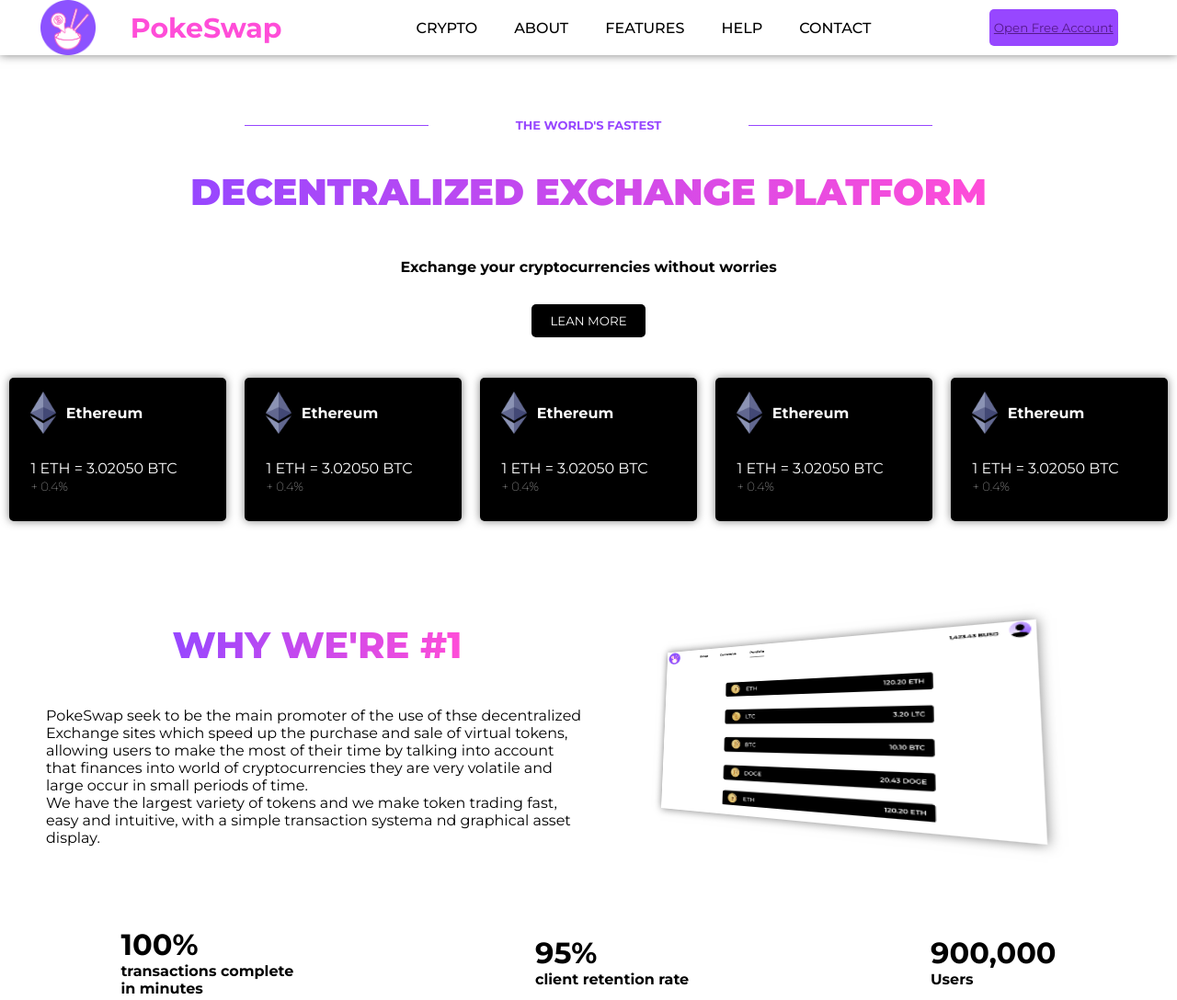
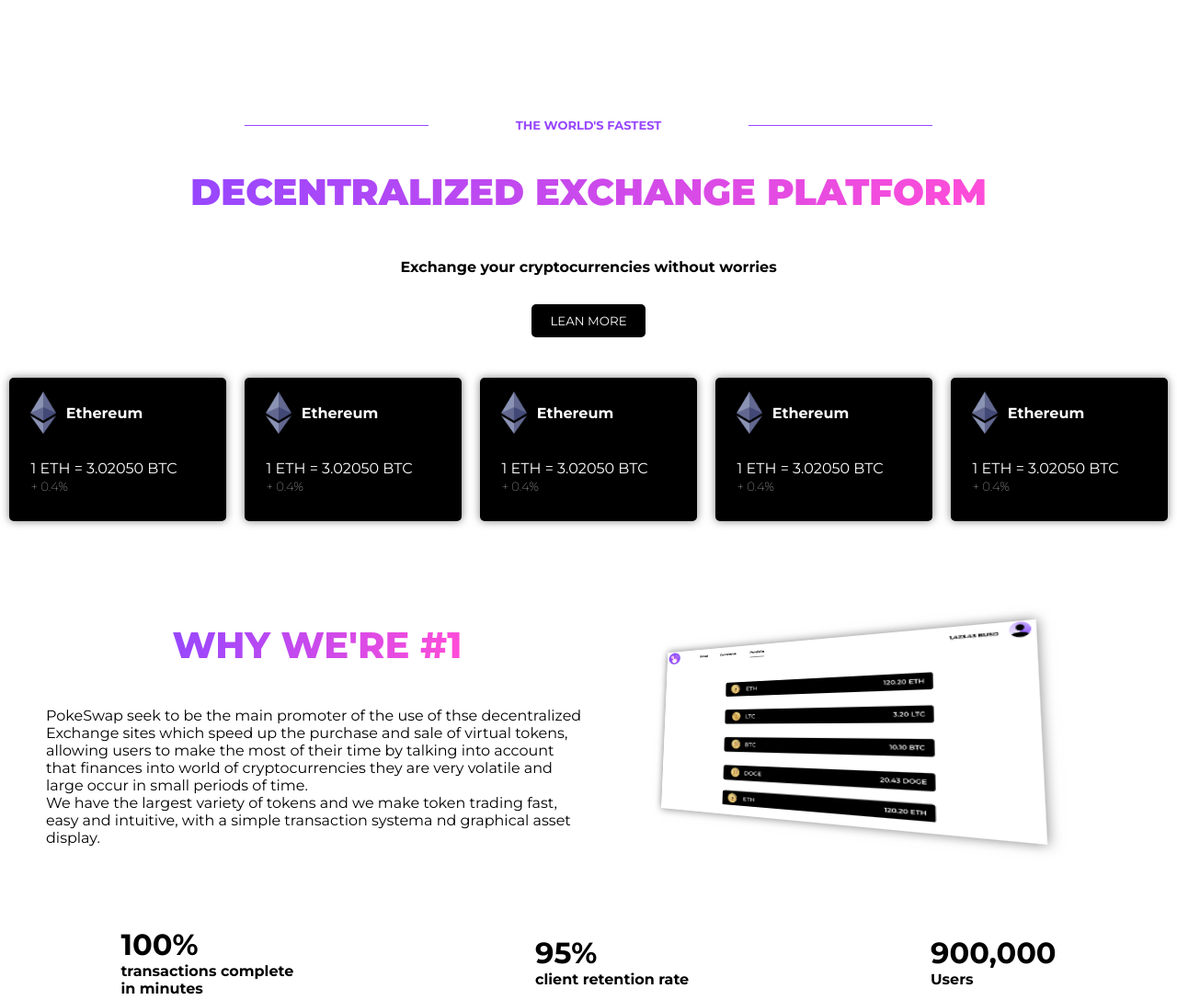
Before and after one commit to OpenFinance-upc-pre-202301-si729-sw53/LandingPage-PokeSwap, a plain HTML site: page index.html in a window 1280 px wide. Shown: the top 1088 px of the page at 92% size. Drawn offline with Linux system fonts and the light colour scheme.

Commit message:
remove header

```diff
--- a/index.html
+++ b/index.html
@@ -14,22 +14,6 @@
 
 <body>
   <!-- Navbar section -->
-  <header>
-    <div class="logo">
-      <img src="./src/img/logo-poke.png" alt="">
-      <h1>PokeSwap</h1>
-    </div>
-    <div class="navbar">
-      <ul class="menu">
-        <li class="menu-item"><a href="#hero">CRYPTO</a></li>
-        <li class="menu-item"><a href="#crypto">ABOUT</a></li>
-        <li class="menu-item"><a href="#feature">FEATURES</a></li>
-        <li class="menu-item"><a href="#help">HELP</a></li>
-        <li class="menu-item"><a href="#footer">CONTACT</a></li>
-      </ul>
-    </div>
-    <div class="btn-open-account"><button><a href="">Open Free Account</a></button></div>
-  </header>
   <!-- Hero Section -->
   <div class="hero" id="hero">
     <div class="hero-text">
```
